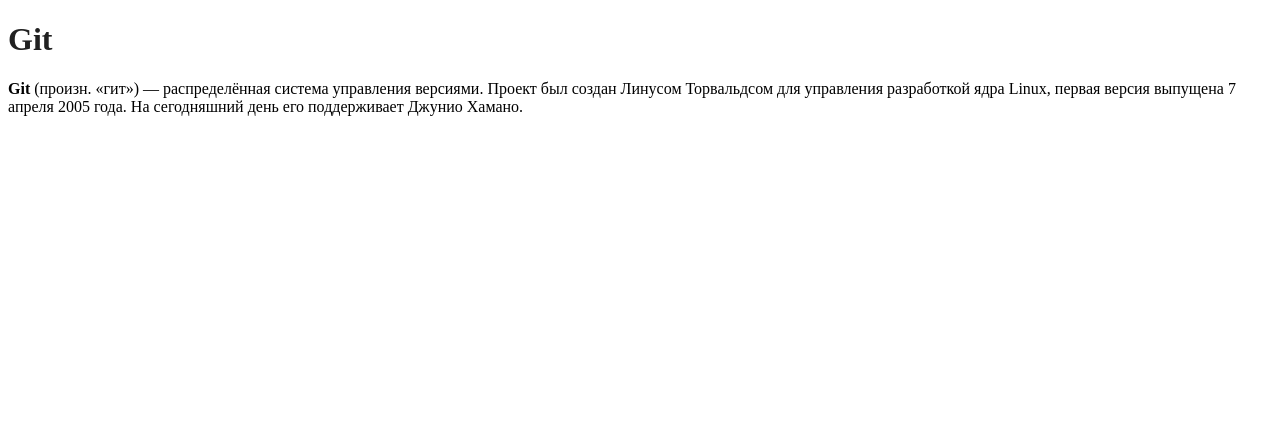
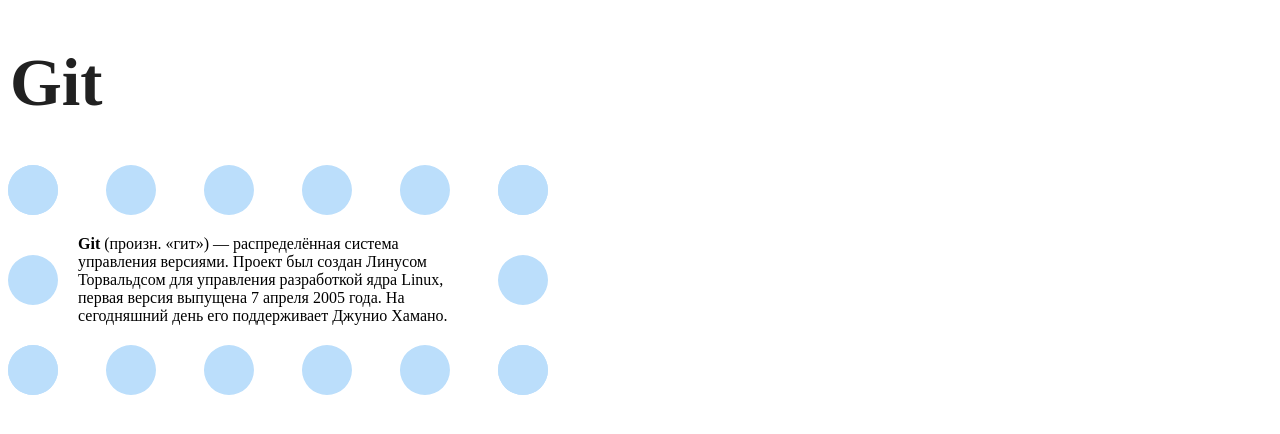
Before and after one commit to fedorovalex/EpamLesson02, a plain HTML site: page index.html in a window 1280 px wide. Drawn offline with Linux system fonts and the light colour scheme.

Commit message:
Add style

```diff
--- a/css/style.css
+++ b/css/style.css
@@ -1,3 +1,12 @@
 header h1 {
 	color: #212121;
+	font: bold 50pt serif;
+	margin-left: 2px;
 }
+
+article p {
+	border: 50px dotted #BBDEFB;
+	padding: 20px;
+	width: 400px;
+	font: normal 12 pt serif;
+}
```
